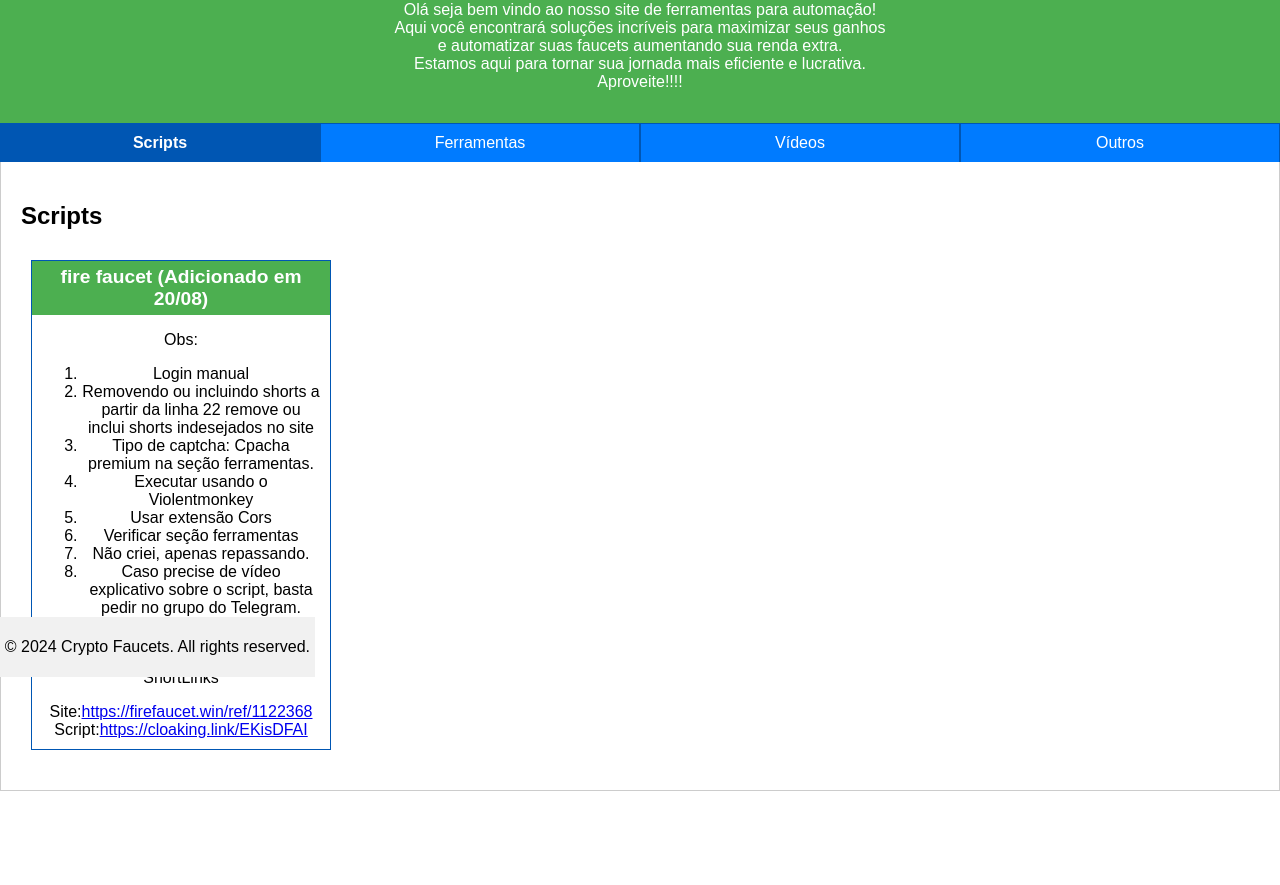
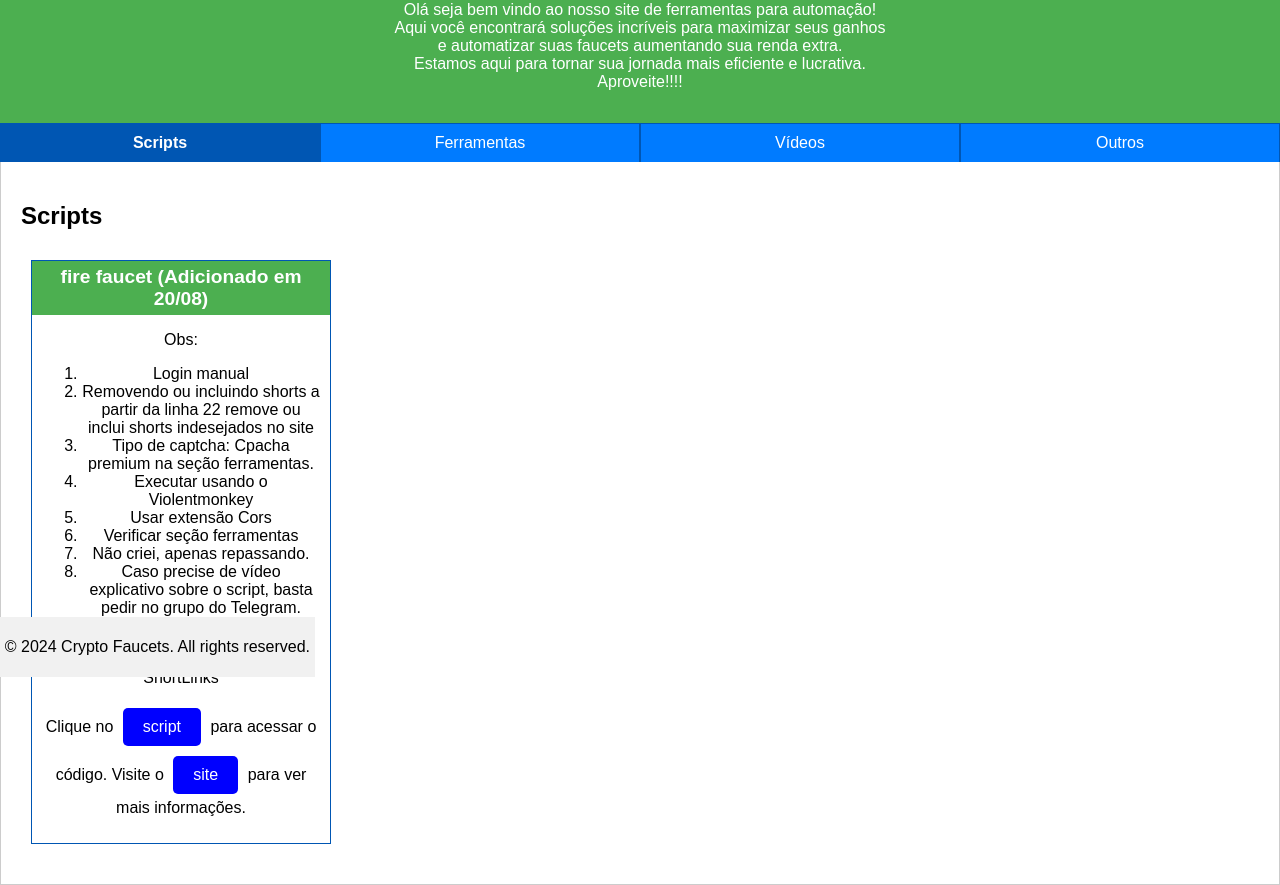
Before and after one commit to kenovenas/indica-es, a plain HTML site: page index.html in a window 1280 px wide. Shown: the part 123-1008 px from the top of the page. Before the commit the page ends 914 px from the top, so only its background shows below. Drawn offline with Linux system fonts and the light colour scheme.

Commit message:
Update index.html

```diff
--- a/index.html
+++ b/index.html
@@ -174,11 +174,31 @@
                     <li>Caso precise de vídeo explicativo sobre o script, basta pedir no grupo do Telegram.</li>
                 </ol>
                 <p>Funções do script: Daily Bonus, Faucet, Level Reward, PTC e ShortLinks</p>
-                <div class="links">
-                    <span class="highlighted">Site:</span><a href="https://firefaucet.win/ref/1122368" target="_blank">https://firefaucet.win/ref/1122368</a><br>
-                    <span class="highlighted">Script:</span><a href="https://cloaking.link/EKisDFAI" target="_blank">https://cloaking.link/EKisDFAI</a>
-                </div>
-            </div>
+               <!DOCTYPE html>
+<html lang="pt-BR">
+<head>
+    <meta charset="UTF-8">
+    <meta name="viewport" content="width=device-width, initial-scale=1.0">
+    <title>Exemplo de Botões com Links</title>
+    <style>
+        .btn {
+            display: inline-block;
+            padding: 10px 20px;
+            font-size: 16px;
+            color: white;
+            background-color: blue;
+            border: none;
+            border-radius: 5px;
+            text-decoration: none;
+            margin: 5px;
+        }
+    </style>
+</head>
+<body>
+    <p>Clique no <a href="URL_DO_SCRIPT" class="btn">script</a> para acessar o código. Visite o <a href="URL_DO_SITE" class="btn">site</a> para ver mais informações.</p>
+</body>
+</html>
+
 
             <!-- Repeat the above banner structure for other scripts -->
 
```
